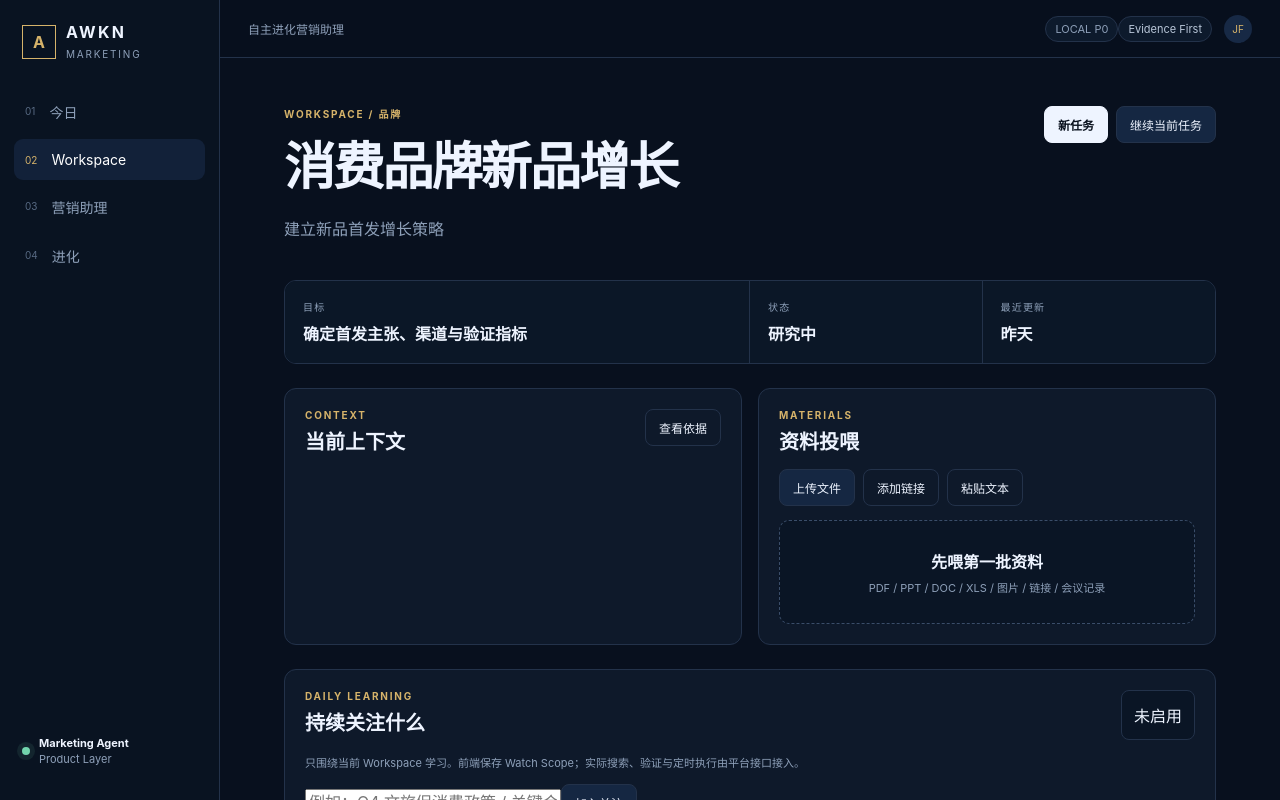
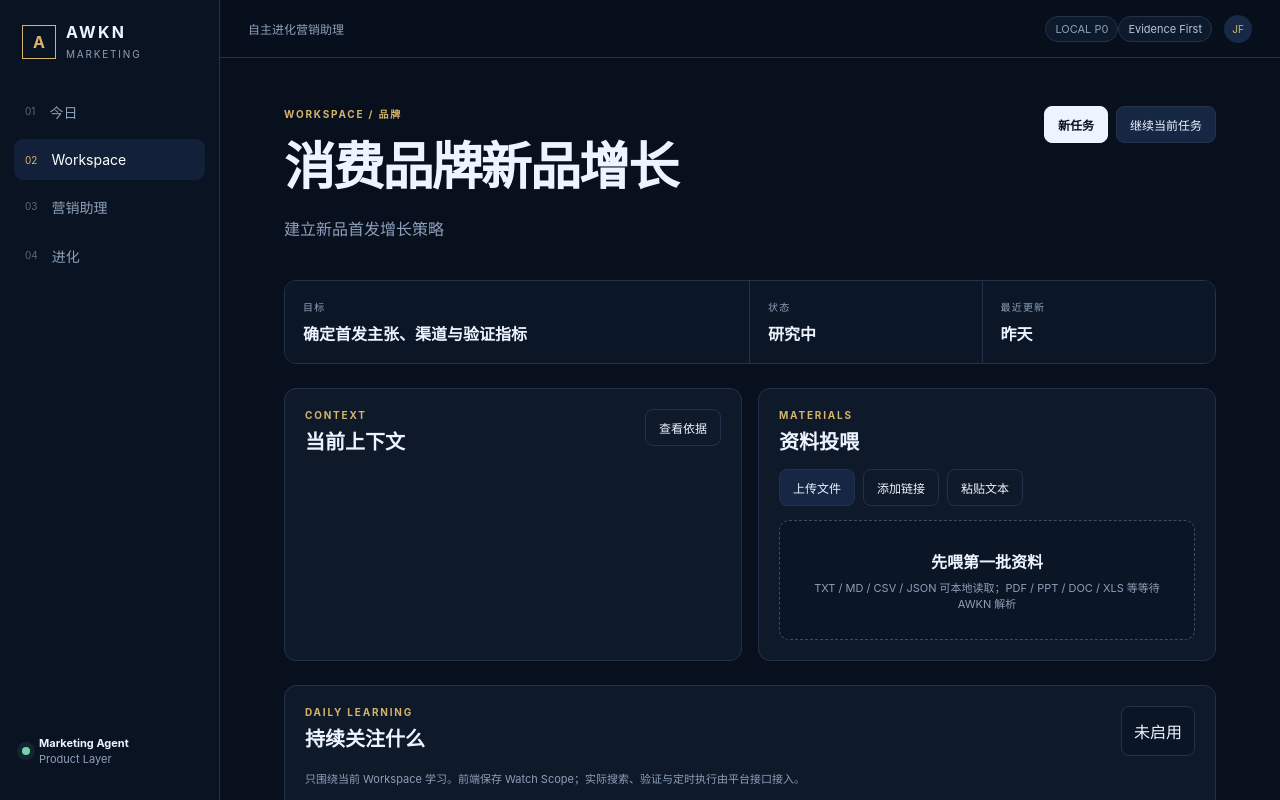
Before and after one commit to AWKN-Lab/marketing, a Next.js app: page /workspaces/w-brand in a window 1280 px wide. Shown: the top 800 px of the page. Built offline with nearby package versions, Linux system fonts and the light colour scheme.

Commit message:
feat: feed real local material context into agent tasks

```diff
--- a/app/api/agent/route.ts
+++ b/app/api/agent/route.ts
@@ -1,7 +1,20 @@
+type AgentMaterial = {
+  id: string;
+  title: string;
+  kind: string;
+  source: string;
+  status: string;
+  parse_mode: string;
+  content?: string;
+  url?: string;
+  truncated?: boolean;
+};
+
 type AgentRequest = {
   taskId?: string;
   workspaceId?: string;
   messages?: Array<{ role: string; content: string }>;
+  materials?: AgentMaterial[];
 };
 
 type UpstreamResponse = {
@@ -40,6 +53,7 @@ export async function POST(request: Request) {
         task_id: body.taskId,
         workspace_id: body.workspaceId,
         messages: body.messages,
+        materials: Array.isArray(body.materials) ? body.materials : [],
       }),
       cache: "no-store",
     });
--- a/components/assistant-ui/marketing-runtime-provider.tsx
+++ b/components/assistant-ui/marketing-runtime-provider.tsx
@@ -7,6 +7,8 @@ import {
   type ChatModelAdapter,
   type ThreadMessageLike,
 } from "@assistant-ui/react";
+import { buildAgentMaterialContext, localMaterialsKey, type LocalMaterial } from "@/lib/material-store";
+import { readPersistedValue } from "@/lib/persistence";
 
 function createMarketingAdapter(context: { taskId: string; workspaceId: string }): ChatModelAdapter {
   return {
@@ -15,12 +17,14 @@ function createMarketingAdapter(context: { taskId: string; workspaceId: string }
         role: message.role,
         content: message.content.filter((part) => part.type === "text").map((part) => part.text).join("\n"),
       }));
+      const localMaterials = readPersistedValue<LocalMaterial[]>(localMaterialsKey(context.workspaceId), []);
+      const materials = buildAgentMaterialContext(localMaterials);
 
       try {
         const response = await fetch("/api/agent", {
           method: "POST",
           headers: { "content-type": "application/json" },
-          body: JSON.stringify({ taskId: context.taskId, workspaceId: context.workspaceId, messages: serialized }),
+          body: JSON.stringify({ taskId: context.taskId, workspaceId: context.workspaceId, messages: serialized, materials }),
           signal: abortSignal,
         });
         const payload = (await response.json()) as { text?: string; error?: string };
--- a/components/material-feed.tsx
+++ b/components/material-feed.tsx
@@ -1,39 +1,94 @@
 "use client";
 
 import { useRef, useState } from "react";
+import {
+  isLocalTextFile,
+  kindFromMaterialName,
+  localMaterialsKey,
+  MAX_LOCAL_TEXT_CHARS,
+  type LocalMaterial,
+} from "@/lib/material-store";
 import { usePersistedState } from "@/lib/use-persisted-state";
 
 type MaterialItem = { title: string; kind: string; source: string; status?: string };
 
-function kindFromName(name: string) {
-  const extension = name.split(".").pop()?.toUpperCase();
-  return extension && extension.length <= 5 ? extension : "FILE";
-}
-
 export function MaterialFeed({ workspaceId, initialMaterials = [] }: { workspaceId: string; initialMaterials?: MaterialItem[] }) {
-  const [added, setAdded] = usePersistedState<MaterialItem[]>(`marketing:${workspaceId}:materials`, []);
+  const [added, setAdded] = usePersistedState<LocalMaterial[]>(localMaterialsKey(workspaceId), []);
   const [url, setUrl] = useState("");
   const [text, setText] = useState("");
   const [mode, setMode] = useState<"none" | "url" | "text">("none");
+  const [message, setMessage] = useState("");
   const fileInput = useRef<HTMLInputElement>(null);
-  const materials = [...added, ...initialMaterials];
+  const materials = [
+    ...added,
+    ...initialMaterials.map((item, index) => ({ ...item, id: `demo-${index}`, parseMode: "reference_only" as const, createdAt: "", status: item.status ?? "DEMO" })),
+  ];
 
-  function addFiles(files: FileList | null) {
+  async function addFiles(files: FileList | null) {
     if (!files?.length) return;
-    const next = Array.from(files).map((file) => ({ title: file.name, kind: kindFromName(file.name), source: "本地文件", status: "Ready" }));
+    const next: LocalMaterial[] = [];
+    for (const file of Array.from(files)) {
+      const kind = kindFromMaterialName(file.name);
+      if (isLocalTextFile({ name: file.name, type: file.type })) {
+        const raw = await file.text();
+        const content = raw.slice(0, MAX_LOCAL_TEXT_CHARS);
+        next.push({
+          id: `material-${Date.now()}-${next.length}`,
+          title: file.name,
+          kind,
+          source: "本地文件",
+          status: raw.length > content.length ? "Ready · 已截断" : "Ready · Local text",
+          parseMode: "local_text",
+          content,
+          createdAt: new Date().toISOString(),
+        });
+      } else {
+        next.push({
+          id: `material-${Date.now()}-${next.length}`,
+          title: file.name,
+          kind,
+          source: "本地文件",
+          status: "等待 AWKN 解析",
+          parseMode: "platform_required",
+          createdAt: new Date().toISOString(),
+        });
+      }
+    }
     setAdded([...next, ...added]);
+    setMessage(`已加入 ${next.length} 份资料；文本文件可直接进入 P0 上下文，二进制文件等待 AWKN 解析。`);
   }
 
   function addUrl() {
     if (!url.trim()) return;
-    setAdded([{ title: url.trim(), kind: "WEB", source: "链接投喂", status: "Ready" }, ...added]);
+    const item: LocalMaterial = {
+      id: `material-${Date.now()}`,
+      title: url.trim(),
+      kind: "WEB",
+      source: "链接投喂",
+      status: "Reference · 等待 AWKN 获取",
+      parseMode: "reference_only",
+      url: url.trim(),
+      createdAt: new Date().toISOString(),
+    };
+    setAdded([item, ...added]);
     setUrl(""); setMode("none");
   }
 
   function addText() {
     if (!text.trim()) return;
-    const title = text.trim().slice(0, 28) + (text.trim().length > 28 ? "…" : "");
-    setAdded([{ title, kind: "TEXT", source: "文本投喂", status: "Ready" }, ...added]);
+    const content = text.trim().slice(0, MAX_LOCAL_TEXT_CHARS);
+    const title = content.slice(0, 28) + (content.length > 28 ? "…" : "");
+    const item: LocalMaterial = {
+      id: `material-${Date.now()}`,
+      title,
+      kind: "TEXT",
+      source: "文本投喂",
+      status: "Ready · Local text",
+      parseMode: "local_text",
+      content,
+      createdAt: new Date().toISOString(),
+    };
+    setAdded([item, ...added]);
     setText(""); setMode("none");
   }
 
@@ -43,12 +98,13 @@ export function MaterialFeed({ workspaceId, initialMaterials = [] }: { workspace
         <button className="button secondary" onClick={() => fileInput.current?.click()}>上传文件</button>
         <button className="button ghost" onClick={() => setMode(mode === "url" ? "none" : "url")}>添加链接</button>
         <button className="button ghost" onClick={() => setMode(mode === "text" ? "none" : "text")}>粘贴文本</button>
-        <input ref={fileInput} hidden multiple type="file" onChange={(e) => addFiles(e.target.files)} />
+        <input ref={fileInput} hidden multiple type="file" onChange={(event) => void addFiles(event.target.files)} />
       </div>
       {mode === "url" && <div className="inline-feed"><input value={url} onChange={(e) => setUrl(e.target.value)} placeholder="https://…"/><button className="button primary" onClick={addUrl}>加入</button></div>}
       {mode === "text" && <div className="inline-feed"><textarea value={text} onChange={(e) => setText(e.target.value)} placeholder="粘贴会议记录、聊天记录或历史方案片段…"/><button className="button primary" onClick={addText}>加入</button></div>}
-      {!materials.length && <div className="dropzone" onClick={() => fileInput.current?.click()}><strong>先喂第一批资料</strong><span>PDF / PPT / DOC / XLS / 图片 / 链接 / 会议记录</span></div>}
-      {materials.map((material, index) => <div className="material-row" key={`${material.title}-${index}`}><div><strong>{material.title}</strong><p className="muted small">{material.kind} · {material.source}</p></div><span className="status-ok">{material.status ?? "已理解"}</span></div>)}
+      {message && <p className="muted small">{message}</p>}
+      {!materials.length && <div className="dropzone" onClick={() => fileInput.current?.click()}><strong>先喂第一批资料</strong><span>TXT / MD / CSV / JSON 可本地读取；PDF / PPT / DOC / XLS 等等待 AWKN 解析</span></div>}
+      {materials.map((material) => <div className="material-row" key={material.id}><div><strong>{material.title}</strong><p className="muted small">{material.kind} · {material.source} · {material.parseMode}</p></div><span className={material.parseMode === "local_text" ? "status-ok" : "muted small"}>{material.status}</span></div>)}
     </div>
   );
 }
--- /dev/null
+++ b/lib/material-store.ts
@@ -0,0 +1,62 @@
+export type LocalMaterial = {
+  id: string;
+  title: string;
+  kind: string;
+  source: string;
+  status: string;
+  parseMode: "local_text" | "platform_required" | "reference_only";
+  content?: string;
+  url?: string;
+  createdAt: string;
+};
+
+export const MAX_LOCAL_TEXT_CHARS = 200_000;
+export const MAX_AGENT_CONTEXT_CHARS = 40_000;
+
+const textExtensions = new Set(["TXT", "MD", "CSV", "JSON", "YAML", "YML", "XML", "HTML", "HTM", "LOG"]);
+const textMimePrefixes = ["text/"];
+const textMimeTypes = new Set(["application/json", "application/xml", "application/yaml", "application/x-yaml"]);
+
+export function localMaterialsKey(workspaceId: string) {
+  return `marketing:${workspaceId}:materials`;
+}
+
+export function kindFromMaterialName(name: string) {
+  const extension = name.split(".").pop()?.toUpperCase();
+  return extension && extension.length <= 6 ? extension : "FILE";
+}
+
+export function isLocalTextFile(input: { name: string; type?: string }) {
+  const kind = kindFromMaterialName(input.name);
+  const mime = input.type ?? "";
+  return textExtensions.has(kind) || textMimePrefixes.some((prefix) => mime.startsWith(prefix)) || textMimeTypes.has(mime);
+}
+
+export function buildAgentMaterialContext(materials: LocalMaterial[], maxChars = MAX_AGENT_CONTEXT_CHARS) {
+  let remaining = maxChars;
+  return materials.map((material) => {
+    if (material.parseMode !== "local_text" || !material.content || remaining <= 0) {
+      return {
+        id: material.id,
+        title: material.title,
+        kind: material.kind,
+        source: material.source,
+        status: material.status,
+        parse_mode: material.parseMode,
+        url: material.url,
+      };
+    }
+    const content = material.content.slice(0, remaining);
+    remaining -= content.length;
+    return {
+      id: material.id,
+      title: material.title,
+      kind: material.kind,
+      source: material.source,
+      status: material.status,
+      parse_mode: material.parseMode,
+      content,
+      truncated: content.length < material.content.length,
+    };
+  });
+}
```
Also changed, not shown: scripts/p0-acceptance.ts (+13 -1 lines).
